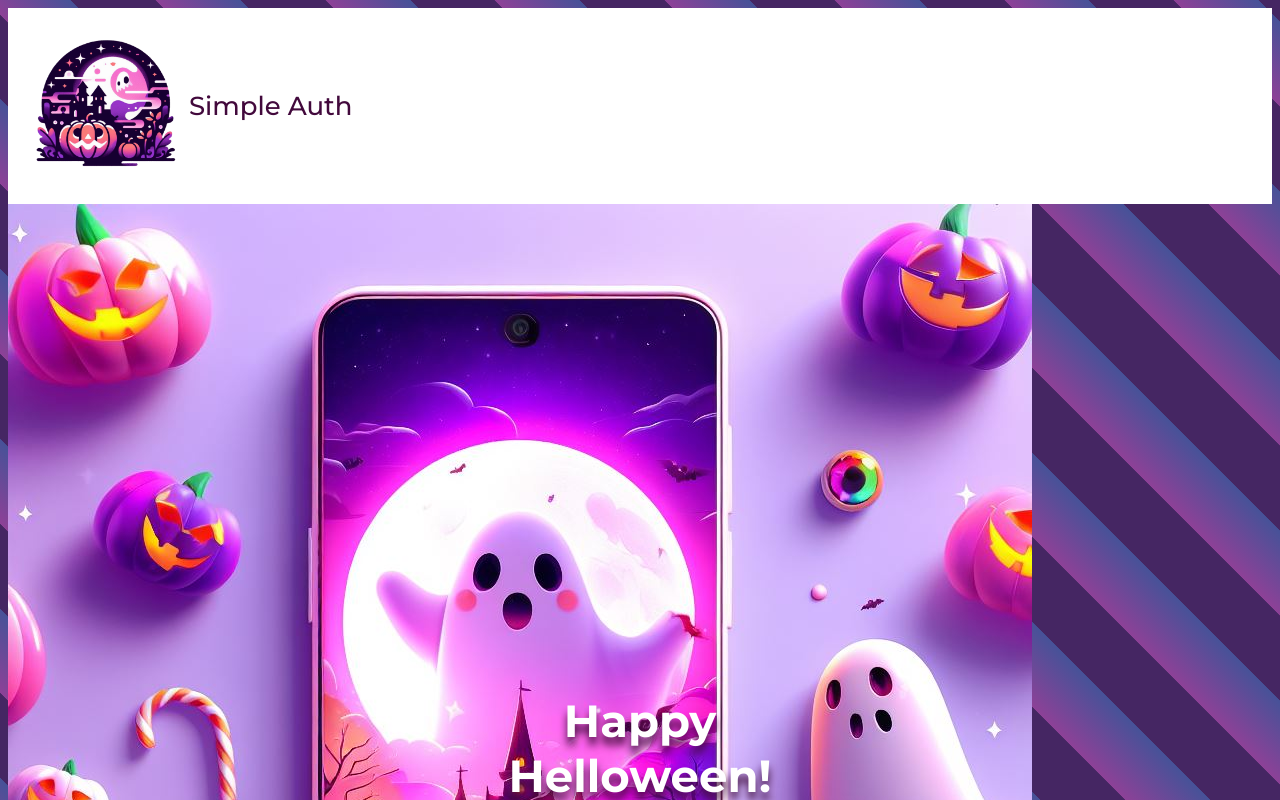
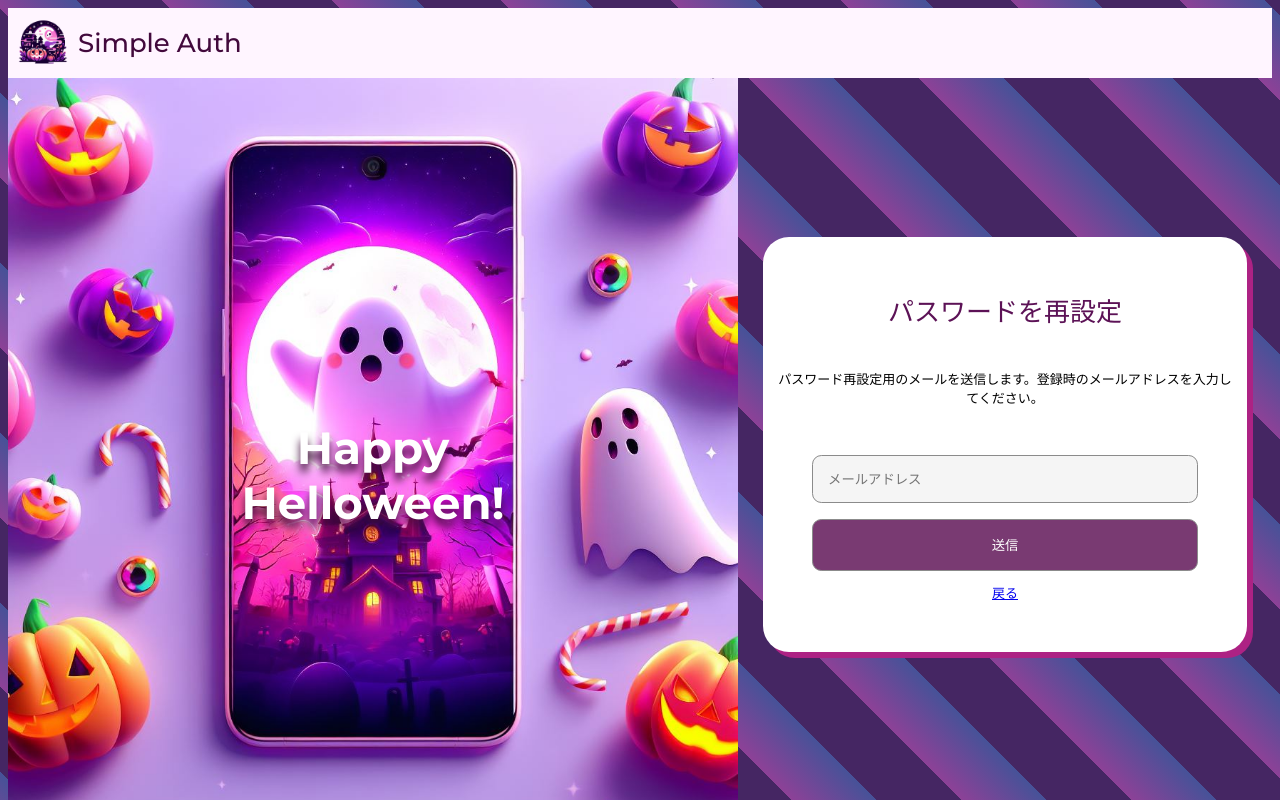
Before and after one commit to n4mlz/SimpleAuth, a React (Vite) app: page /reset in a window 1280 px wide. Shown: the top 800 px of the page. Built offline with nearby package versions, Linux system fonts and the light colour scheme; no server answers; a web font is replaced by a local one.

Commit message:
adjusted responsive design style and refactoring

```diff
--- a/index.html
+++ b/index.html
@@ -3,11 +3,12 @@
 
 <head>
   <meta charset="UTF-8" />
-  <link rel="icon" type="image/svg+xml" href="/icon.png" />
+  <link rel="icon" type="image/svg+xml" href="/logo.png" />
   <meta name="viewport" content="width=device-width, initial-scale=1.0" />
   <link rel="preconnect" href="https://fonts.googleapis.com">
   <link rel="preconnect" href="https://fonts.gstatic.com" crossorigin>
-  <link href="https://fonts.googleapis.com/css2?family=Kiwi+Maru&family=Montserrat:wght@400;500;700&display=swap" rel="stylesheet">
+  <link href="https://fonts.googleapis.com/css2?family=Kiwi+Maru&family=Montserrat:wght@400;500;700&display=swap"
+    rel="stylesheet">
   <title>Simple Auth</title>
 </head>
 
--- a/src/App.css
+++ b/src/App.css
@@ -33,7 +33,7 @@
 
 input, button {
     display:block;
-    padding: 4%;
+    padding: min(4%, 20px);
     border-radius: 0.7em;
     border: 1px solid #8b8b8b;
 }
@@ -48,8 +48,12 @@
     background-color: #793a72;
 }
 
+button:active {
+    background-color: #a06b9a;
+}
+
 .separate {
-    margin: 0 10px 10px;
+    margin: 0 2% 2.5%;
 }
 
 .icon {
@@ -67,3 +71,9 @@
     color: red;
     text-align: left;
 }
+
+@media screen and (min-width:1200px) {
+    .description {
+        margin: 12px 12px 36px 12px;
+    }
+}
--- a/src/components/EmailVerification.tsx
+++ b/src/components/EmailVerification.tsx
@@ -1,12 +1,10 @@
 import React, { useState, useEffect } from "react";
-import { useNavigate } from "react-router-dom";
 import { SendVerifyEmail } from "../firebase";
 import { useAuthContext } from "../contexts/AuthContext";
 
 const EmailVerification: React.FC = () => {
 
     const user = useAuthContext();
-    const navigate = useNavigate();
     const [isSentEmail, setIsSentEmail] = useState<boolean | undefined>(undefined);
 
     useEffect(() => {
@@ -24,7 +22,7 @@
                 : `あなたのメールアドレス(${user?.email})宛てに確認メールを送信しました。メール内のリンクをクリックして、アドレスが正しいことを確認してください。`
                 : null}</p>
             <div className="block-content">
-                <button className="separate" onClick={() => navigate("/verify")}>次へ</button>
+                <button className="separate" onClick={() => window.location.href = "/verify"}>次へ</button>
             </div>
         </div>
     );
--- a/src/components/SetProfile.tsx
+++ b/src/components/SetProfile.tsx
@@ -47,16 +47,17 @@
     const setInit = async () => {
         const profileRef: DocumentReference = doc(db, "profile", String(user?.uid));
         const data = (await getDoc(profileRef)).data();
-        setInitialized(true);
+        if (data) setInitialized(true);
         setdisplayName(data?.displayName);
         setBirth(data?.birth);
         setGender(data?.gender);
         if (data?.photoURL) setphotoURL(data.photoURL);
     }
 
-    useEffect(() => {(async () => setInit())()}, [user]);
+    useEffect(() => { (async () => setInit())() }, [user]);
 
     return (
+        <div className="main-contents">
             <div className="block">
                 <h1 className="headline">プロフィールを編集</h1>
                 <form className="block-content" onSubmit={sendInfo}>
@@ -87,6 +88,7 @@
                     {initialized && <button className="item-submit white-button" onClick={() => navigate("/")}>戻る</button>}
                 </form>
             </div>
+        </div>
     )
 }
 
--- a/src/components/SignInUpForm.tsx
+++ b/src/components/SignInUpForm.tsx
@@ -34,7 +34,7 @@
 
     const signInUp = async (event: FormEvent) => {
         event.preventDefault();
-        if (!isChecked) {
+        if (!props.isSignIn && !isChecked) {
         setIsError("not-checked-yet");
         return;
         }
--- a/src/index.css
+++ b/src/index.css
@@ -4,10 +4,18 @@
     font-family:'Montserrat', 'Kiwi Maru', sans-serif;
 }
 
+.main-contents {
+    display: flex;
+    justify-content: center;
+}
+
 .block {
+    flex-grow: 1;
+    max-width: 800px;
+    width: 90%;
     justify-content: center;
     display: flex;
-    flex-flow: column;
+    flex-direction: column;
     text-align: center;
     background-color: rgb(255, 255, 255);
     padding-bottom: 3%;
--- a/src/pages/Home.tsx
+++ b/src/pages/Home.tsx
@@ -6,6 +6,7 @@
 const Home: React.FC = () => {
     const user = useAuthContext();
     return (
+        <div className="main-contents">
             <div className="block">
                 <h1 className="headline">ホーム</h1>
                 <div className="block-content">
@@ -14,6 +15,7 @@
                     <Link className="separate" to="/setprofile">プロフィールを変更</Link>
                 </div>
             </div>
+        </div>
     );
 }
 
--- a/src/pages/Start.tsx
+++ b/src/pages/Start.tsx
@@ -14,12 +14,14 @@
 
 const Start: React.FC<{ page: string }> = (props) => {
     return (
-        <div>
-            <div className="heroarea">
-                <img src={heroareaimg} />
-                <h1>Happy<br />Helloween!</h1>
+        <div className="start">
+            <div className="start-contents">
+                <div className="heroarea">
+                    <img src={heroareaimg} />
+                    <h1>Happy<br />Helloween!</h1>
+                </div>
+                {pages[props.page]}
             </div>
-            {pages[props.page]}
         </div>
     )
 }
--- a/src/style/Header.css
+++ b/src/style/Header.css
@@ -1,7 +1,10 @@
 header {
-    background-color: rgb(255, 255, 255);
+    position: sticky;
+    top: 0;
+    z-index: 1;
+    background-color: rgb(255, 245, 255);
     box-sizing:border-box;
-    padding: 2%;
+    padding: min(2%, 10px);
     display: flex;
 }
 
@@ -17,6 +20,7 @@
 
 .logo {
     width: 12%;
+    max-width: 50px;
 }
 
 nav {
--- a/src/style/Start.css
+++ b/src/style/Start.css
@@ -1,7 +1,24 @@
+
+.start {
+    display: flex;
+    justify-content: center;
+}
+
+.start-contents {
+    display: flex;
+    flex-direction: column;
+    align-items: center;
+}
 
 .heroarea {
     position: relative;
     border-bottom: 10px solid #fdf0ff;
+}
+
+.heroarea img {
+    width: 100vw;
+    max-height: calc(100vh - 70px);
+    object-fit: cover;
 }
 
 .heroarea h1 {
@@ -29,3 +46,34 @@
 .checkbox input {
     margin-right: 10px;
 }
+
+@media screen and (min-width:1200px) {
+    .start {
+        justify-content: left;
+    }
+
+    .start-contents {
+        flex-direction: row;
+        width: 100vw;
+    }
+
+    .start-contents .block {
+        max-width: none;
+        margin: 2%;
+    }
+
+    .heroarea {
+        border-bottom: 0px;
+    }
+
+    .heroarea img {
+        max-width: calc(100vh - 70px);
+    }
+}
+
+@media screen and (min-width:1600px) {
+    .start-contents .block {
+        max-width: 600px;
+        margin: 2% auto 2% auto;
+    }
+}
```
Lines whose indentation alone changed are shown as unchanged.
